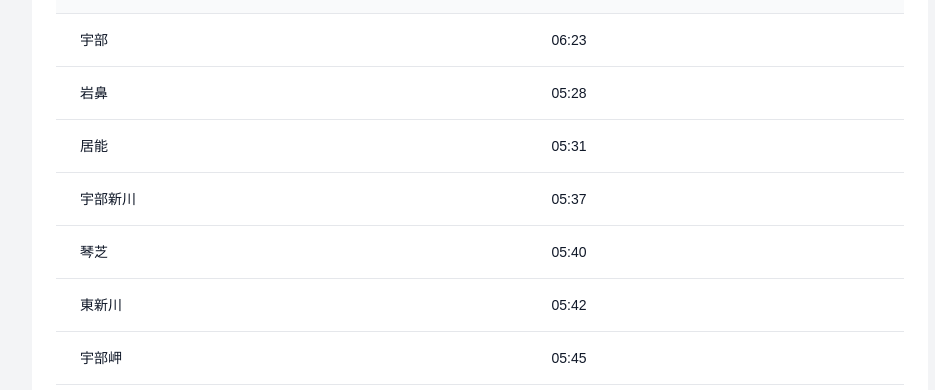
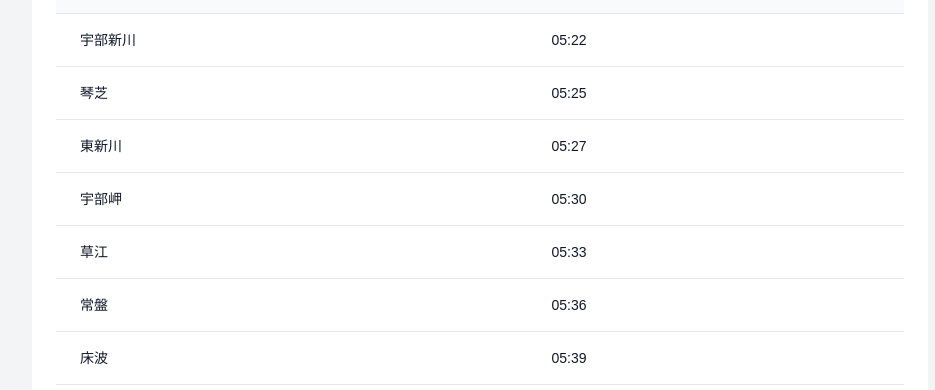
Before and after one commit to kaiteen1003/TrainTimetable, a Next.js app in the folder ube-train-timetable/: page / in a window 1280 px wide. Shown: the part 562-952 px from the top of the page, without its empty margins (160-1095 px from the left). Built offline with nearby package versions, Linux system fonts and the light colour scheme.

Commit message:
宇部線 山口方面 完成

```diff
--- a/ube-train-timetable/src/data/trainData.ts
+++ b/ube-train-timetable/src/data/trainData.ts
@@ -10,7 +10,7 @@ export interface TrainSchedule {
 }
 
 export const trainSchedules: TrainSchedule[] = [
-  //新山口方面（宇部発）
+  //新山口方面（宇部発）、新山口駅からは出発しようがないので削除
   //この書き方に従って埋めていきたいです。
   //個人的には駅を選んで、その駅にいつ次の電車が来るかを表示したいです。
   //宇部線の宇部駅に限っては片方のみでオケマル
@@ -18,24 +18,63 @@ export const trainSchedules: TrainSchedule[] = [
     line: "宇部線",
     direction: "新山口方面",
     times: [
+      { station: "宇部新川", time: "05:22" },
+      { station: "琴芝", time: "05:25" },
+      { station: "東新川", time: "05:27" },
+      { station: "宇部岬", time: "05:30" },
+      { station: "草江", time: "05:33" },
+      { station: "常盤", time: "05:36" },
+      { station: "床波", time: "05:39" },
+      { station: "丸尾", time: "05:45" },
+      { station: "岐波", time: "05:49" },
+      { station: "阿知須", time: "05:54" },
+      { station: "岩倉", time: "05:57" },
+      { station: "周防佐山", time: "05:59" },
+      { station: "深溝", time: "06:05" },
+      { station: "上嘉川", time: "06:09" },
+    ],
+  },
+  {
+    line: "宇部線",
+    direction: "新山口方面",
+    times: [
+      { station: "宇部新川", time: "06:07" },
+      { station: "琴芝", time: "06:09" },
+      { station: "東新川", time: "06:11" },
+      { station: "宇部岬", time: "06:15" },
+      { station: "草江", time: "06:17" },
+      { station: "常盤", time: "06:20" },
+      { station: "床波", time: "06:30" },
+      { station: "丸尾", time: "06:37" },
+      { station: "岐波", time: "06:41" },
+      { station: "阿知須", time: "06:52" },
+      { station: "岩倉", time: "06:55" },
+      { station: "周防佐山", time: "06:57" },
+      { station: "深溝", time: "07:04" },
+      { station: "上嘉川", time: "07:08" },
+    ],
+  },
+  {
+    line: "宇部線",
+    direction: "新山口方面",
+    times: [
       { station: "宇部", time: "06:23" },
-      { station: "岩鼻", time: "05:28" },
-      { station: "居能", time: "05:31" },
-      { station: "宇部新川", time: "05:37" },
-      { station: "琴芝", time: "05:40" },
-      { station: "東新川", time: "05:42" },
-      { station: "宇部岬", time: "05:45" },
-      { station: "草江", time: "05:48" },
-      { station: "常盤", time: "05:51" },
-      { station: "床波", time: "05:57" },
-      { station: "丸尾", time: "06:01" },
-      { station: "岐波", time: "06:05" },
-      { station: "阿知須", time: "06:09" },
-      { station: "岩倉", time: "06:12" },
-      { station: "周防佐山", time: "06:15" },
-      { station: "深溝", time: "06:18" },
-      { station: "上嘉川", time: "06:23" },
-      { station: "新山口", time: "06:27" },
+      { station: "岩鼻", time: "06:29" },
+      { station: "居能", time: "06:32" },
+      { station: "宇部新川", time: "06:47" },
+      { station: "琴芝", time: "06:49" },
+      { station: "東新川", time: "06:51" },
+      { station: "宇部岬", time: "06:55" },
+      { station: "草江", time: "06:57" },
+      { station: "常盤", time: "07:00" },
+      { station: "床波", time: "07:11" },
+      { station: "丸尾", time: "07:01" },
+      { station: "岐波", time: "07:15" },
+      { station: "阿知須", time: "07:20" },
+      { station: "岩倉", time: "07:23" },
+      { station: "周防佐山", time: "07:25" },
+      { station: "深溝", time: "07:33" },
+      { station: "上嘉川", time: "07:38" },
     ],
   },
   {
@@ -43,23 +82,18 @@ export const trainSchedules: TrainSchedule[] = [
     direction: "新山口方面",
     times: [
       { station: "宇部", time: "06:44" },
-      { station: "岩鼻", time: "06:28" },
-      { station: "居能", time: "06:31" },
-      { station: "宇部新川", time: "06:37" },
-      { station: "琴芝", time: "06:40" },
-      { station: "東新川", time: "06:42" },
-      { station: "宇部岬", time: "06:45" },
-      { station: "草江", time: "06:48" },
-      { station: "常盤", time: "06:51" },
-      { station: "床波", time: "06:57" },
-      { station: "丸尾", time: "07:01" },
-      { station: "岐波", time: "07:05" },
-      { station: "阿知須", time: "07:09" },
-      { station: "岩倉", time: "07:12" },
-      { station: "周防佐山", time: "07:15" },
-      { station: "深溝", time: "07:18" },
-      { station: "上嘉川", time: "07:23" },
-      { station: "新山口", time: "07:27" },
+      { station: "岩鼻", time: "06:49" },
+      { station: "居能", time: "06:52" },
+    ],
+  },
+  {
+    line: "宇部線",
+    direction: "新山口方面",
+    times: [
+      { station: "居能", time: "07:11" },
+      { station: "宇部新川", time: "07:17" },
+      { station: "琴芝", time: "07:20" },
+      { station: "東新川", time: "07:22" },
     ],
   },
   {
@@ -67,363 +101,419 @@ export const trainSchedules: TrainSchedule[] = [
     direction: "新山口方面",
     times: [
       { station: "宇部", time: "07:31" },
-      { station: "岩鼻", time: "07:28" },
-      { station: "居能", time: "07:31" },
-      { station: "宇部新川", time: "07:37" },
-      { station: "琴芝", time: "07:40" },
-      { station: "東新川", time: "07:42" },
-      { station: "宇部岬", time: "07:45" },
-      { station: "草江", time: "07:48" },
-      { station: "常盤", time: "07:51" },
-      { station: "床波", time: "07:57" },
-      { station: "丸尾", time: "08:01" },
-      { station: "岐波", time: "08:05" },
-      { station: "阿知須", time: "08:09" },
-      { station: "岩倉", time: "08:12" },
-      { station: "周防佐山", time: "08:15" },
-      { station: "深溝", time: "08:18" },
-      { station: "上嘉川", time: "08:23" },
-      { station: "新山口", time: "08:27" },
+      { station: "岩鼻", time: "07:36" },
+      { station: "居能", time: "07:40" },
+      { station: "宇部新川", time: "07:45" },
+      { station: "琴芝", time: "07:48" },
+      { station: "東新川", time: "07:50" },
+      { station: "宇部岬", time: "07:53" },
+      { station: "草江", time: "07:56" },
+      { station: "常盤", time: "07:59" },
+      { station: "床波", time: "08:03" },
+      { station: "丸尾", time: "08:09" },
+      { station: "岐波", time: "08:13" },
+      { station: "阿知須", time: "08:18" },
+      { station: "岩倉", time: "08:20" },
+      { station: "周防佐山", time: "08:23" },
+      { station: "深溝", time: "08:38" },
+      { station: "上嘉川", time: "08:43" },
     ],
-  },
-  {
-    // 以下宇部駅のみ追加
-    line: "宇部線",
-    direction: "新山口方面",
-    times: [{ station: "宇部", time: "07:46" }],
   },
   {
     line: "宇部線",
     direction: "新山口方面",
-    times: [{ station: "宇部", time: "08:06" }],
+    times: [
+      { station: "宇部", time: "07:46" },
+      { station: "岩鼻", time: "07:52" },
+      { station: "居能", time: "07:54" },
+    ],
   },
   {
     line: "宇部線",
     direction: "新山口方面",
-    times: [{ station: "宇部", time: "08:31" }],
+    times: [
+      { station: "宇部", time: "08:06" },
+      { station: "岩鼻", time: "08:13" },
+      { station: "伊能", time: "08:16" },
+      { station: "宇部新川", time: "08:22" },
+      { station: "琴芝", time: "08:24" },
+      { station: "東新川", time: "08:26" },
+    ],
   },
   {
     line: "宇部線",
     direction: "新山口方面",
-    times: [{ station: "宇部", time: "09:00" }],
+    times: [
+      { station: "宇部", time: "08:31" },
+      { station: "岩鼻", time: "08:37" },
+      { station: "居能", time: "08:40" },
+      { station: "宇部新川", time: "08:46" },
+      { station: "琴芝", time: "08:49" },
+      { station: "東新川", time: "08:51" },
+      { station: "宇部岬", time: "08:54" },
+      { station: "草江", time: "08:57" },
+      { station: "常盤", time: "09:00" },
+      { station: "床波", time: "09:06" },
+      { station: "丸尾", time: "09:12" },
+      { station: "岐波", time: "09:16" },
+      { station: "阿知須", time: "09:21" },
+      { station: "岩倉", time: "09:24" },
+      { station: "周防佐山", time: "09:26" },
+      { station: "深溝", time: "09:34" },
+      { station: "上嘉川", time: "09:38" },
+    ],
   },
   {
     line: "宇部線",
     direction: "新山口方面",
-    times: [{ station: "宇部", time: "09:51" }],
+    times: [
+      { station: "宇部", time: "09:00" },
+      { station: "岩鼻", time: "09:05" },
+      { station: "居能", time: "09:08" },
+    ],
   },
   {
     line: "宇部線",
     direction: "新山口方面",
-    times: [{ station: "宇部", time: "11:19" }],
+    times: [
+      { station: "宇部", time: "09:51" },
+      { station: "岩鼻", time: "09:55" },
+      { station: "居能", time: "09:58" },
+      { station: "宇部新川", time: "10:03" },
+      { station: "琴芝", time: "10:06" },
+      { station: "東新川", time: "10:10" },
+      { station: "宇部岬", time: "10:13" },
+      { station: "草江", time: "10:15" },
+      { station: "常盤", time: "10:18" },
+      { station: "床波", time: "10:21" },
+      { station: "丸尾", time: "10:28" },
+      { station: "岐波", time: "10:32" },
+      { station: "阿知須", time: "10:38" },
+      { station: "岩倉", time: "10:41" },
+      { station: "周防佐山", time: "10:43" },
+      { station: "深溝", time: "10:46" },
+      { station: "上嘉川", time: "10:51" },
+    ],
   },
   {
     line: "宇部線",
     direction: "新山口方面",
-    times: [{ station: "宇部", time: "12:52" }],
+    times: [
+      { station: "宇部", time: "11:19" },
+      { station: "岩鼻", time: "11:25" },
+      { station: "居能", time: "11:28" },
+      { station: "宇部新川", time: "11:33" },
+      { station: "琴芝", time: "11:36" },
+      { station: "東新川", time: "11:38" },
+      { station: "宇部岬", time: "11:41" },
+      { station: "草江", time: "11:43" },
+      { station: "常盤", time: "11:46" },
+      { station: "床波", time: "11:50" },
+      { station: "丸尾", time: "11:56" },
+      { station: "岐波", time: "12:00" },
+      { station: "阿知須", time: "12:05" },
+      { station: "岩倉", time: "12:08" },
+      { station: "周防佐山", time: "12:10" },
+      { station: "深溝", time: "12:13" },
+      { station: "上嘉川", time: "12:18" },
+    ],
   },
   {
     line: "宇部線",
     direction: "新山口方面",
-    times: [{ station: "宇部", time: "14:13" }],
+    times: [
+      { station: "宇部", time: "12:52" },
+      { station: "岩鼻", time: "12:57" },
+      { station: "居能", time: "13:01" },
+      { station: "宇部新川", time: "13:06" },
+      { station: "琴芝駅", time: "13:09" },
+      { station: "東新川", time: "13:11" },
+      { station: "宇部岬", time: "13:14" },
+      { station: "草江", time: "13:17" },
+      { station: "常盤", time: "13:20" },
+      { station: "床波", time: "13:23" },
+      { station: "丸尾", time: "13:29" },
+      { station: "岐波", time: "13:34" },
+      { station: "阿知須", time: "13:38" },
+      { station: "岩倉", time: "13:41" },
+      { station: "周防佐山", time: "13:44" },
+      { station: "深溝", time: "13:47" },
+      { station: "上嘉川", time: "13:51" },
+    ],
   },
   {
     line: "宇部線",
     direction: "新山口方面",
-    times: [{ station: "宇部", time: "14:59" }],
+    times: [
+      { station: "宇部", time: "14:13" },
+      { station: "岩鼻", time: "14:19" },
+      { station: "居能", time: "14:22" },
+      { station: "宇部新川", time: "14:28" },
+      { station: "琴芝", time: "14:31" },
+      { station: "東新川", time: "14:33" },
+      { station: "宇部岬", time: "14:36" },
+      { station: "草江", time: "14:39" },
+      { station: "常盤", time: "14:42" },
+      { station: "床波", time: "14:45" },
+      { station: "丸尾", time: "14:51" },
+      { station: "岐波", time: "14:56" },
+      { station: "阿知須", time: "15:00" },
+      { station: "岩倉", time: "15:03" },
+      { station: "周防佐山", time: "15:06" },
+      { station: "深溝", time: "15:08" },
+      { station: "上嘉川", time: "15:13" },
+    ],
   },
   {
     line: "宇部線",
     direction: "新山口方面",
-    times: [{ station: "宇部", time: "15:54" }],
+    times: [
+      { station: "宇部", time: "14:59" },
+      { station: "岩鼻", time: "15:05" },
+      { station: "居能", time: "15:07" },
+      { station: "宇部新川", time: "15:13" },
+      { station: "琴芝", time: "15:15" },
+      { station: "東新川", time: "15:17" },
+      { station: "宇部岬", time: "15:24" },
+      { station: "草江", time: "15:26" },
+      { station: "常盤", time: "15:29" },
+      { station: "床波", time: "15:33" },
+      { station: "丸尾", time: "15:39" },
+      { station: "岐波", time: "15:43" },
+      { station: "阿知須", time: "15:48" },
+      { station: "岩倉", time: "15:51" },
+      { station: "周防佐山", time: "15:53" },
+      { station: "深溝", time: "15:56" },
+      { station: "上嘉川", time: "16:00" },
+    ],
   },
   {
     line: "宇部線",
     direction: "新山口方面",
-    times: [{ station: "宇部", time: "16:45" }],
+    times: [
+      { station: "宇部", time: "15:54" },
+      { station: "岩鼻", time: "16:00" },
+      { station: "居能", time: "16:02" },
+      { station: "宇部新川", time: "16:06" },
+      { station: "琴芝", time: "16:10" },
+      { station: "東新川", time: "16:14" },
+      { station: "宇部岬", time: "16:17" },
+      { station: "草江", time: "16:20" },
+      { station: "常盤", time: "16:23" },
+      { station: "床波", time: "16:26" },
+      { station: "丸尾", time: "16:32" },
+      { station: "岐波", time: "16:36" },
+      { station: "阿知須", time: "16:42" },
+      { station: "岩倉", time: "16:45" },
+      { station: "周防佐山", time: "16:47" },
+      { station: "深溝", time: "16:50" },
+      { station: "上嘉川", time: "16:54" },
+    ],
   },
   {
     line: "宇部線",
     direction: "新山口方面",
-    times: [{ station: "宇部", time: "17:14" }],
+    times: [
+      { station: "宇部", time: "16:45" },
+      { station: "岩鼻", time: "16:50" },
+      { station: "居能", time: "16:53" },
+      { station: "宇部新川", time: "16:59" },
+      { station: "琴芝", time: "17:02" },
+      { station: "東新川", time: "17:04" },
+      { station: "宇部岬", time: "17:08" },
+      { station: "草江", time: "17:10" },
+      { station: "常盤", time: "17:13" },
+      { station: "床波", time: "17:16" },
+      { station: "丸尾", time: "17:23" },
+      { station: "岐波", time: "17:27" },
+      { station: "阿知須", time: "17:32" },
+      { station: "岩倉", time: "17:35" },
+      { station: "周防佐山", time: "17:38" },
+      { station: "深溝", time: "17:41" },
+      { station: "上嘉川", time: "17:45" },
+    ],
   },
   {
     line: "宇部線",
     direction: "新山口方面",
-    times: [{ station: "宇部", time: "17:39" }],
+    times: [
+      { station: "宇部", time: "17:14" },
+      { station: "岩鼻", time: "17:20" },
+      { station: "居能", time: "17:23" },
+      { station: "宇部新川", time: "17:28" },
+      { station: "琴芝", time: "17:31" },
+      { station: "東新川", time: "17:33" },
+      { station: "宇部岬", time: "17:36" },
+      { station: "草江", time: "17:39" },
+      { station: "常盤", time: "17:42" },
+      { station: "床波", time: "17:47" },
+      { station: "丸尾", time: "17:53" },
+      { station: "岐波", time: "17:58" },
+      { station: "阿知須", time: "18:02" },
+      { station: "岩倉", time: "18:05" },
+      { station: "周防佐山", time: "18:08" },
+      { station: "深溝", time: "18:11" },
+      { station: "上嘉川", time: "18:15" },
+    ],
   },
   {
     line: "宇部線",
     direction: "新山口方面",
-    times: [{ station: "宇部", time: "18:22" }],
+    times: [
+      { station: "宇部", time: "17:39" },
+      { station: "岩鼻", time: "17:45" },
+      { station: "居能", time: "17:47" },
+      { station: "宇部新川", time: "17:53" },
+      { station: "琴芝", time: "17:55" },
+      { station: "東新川", time: "17:57" },
+      { station: "宇部岬", time: "18:01" },
+      { station: "草江", time: "18:04" },
+      { station: "常盤", time: "18:07" },
+      { station: "床波", time: "18:10" },
+      { station: "丸尾", time: "18:16" },
+      { station: "岐波", time: "18:20" },
+      { station: "阿知須", time: "18:25" },
+      { station: "岩倉", time: "18:28" },
+      { station: "周防佐山", time: "18:30" },
+      { station: "深溝", time: "18:36" },
+      { station: "上嘉川", time: "18:41" },
+    ],
   },
   {
     line: "宇部線",
     direction: "新山口方面",
-    times: [{ station: "宇部", time: "19:21" }],
+    times: [
+      { station: "宇部", time: "18:22" },
+      { station: "岩鼻", time: "18:28" },
+      { station: "居能", time: "18:31" },
+      { station: "宇部新川", time: "18:40" },
+      { station: "琴芝", time: "18:43" },
+      { station: "東新川", time: "18:45" },
+      { station: "宇部岬", time: "18:49" },
+      { station: "草江", time: "18:52" },
+      { station: "常盤", time: "18:55" },
+      { station: "床波", time: "19:02" },
+      { station: "丸尾", time: "19:08" },
+      { station: "岐波", time: "19:12" },
+      { station: "阿知須", time: "19:25" },
+      { station: "岩倉", time: "19:28" },
+      { station: "周防佐山", time: "19:31" },
+      { station: "深溝", time: "19:34" },
+      { station: "上嘉川", time: "19:39" },
+    ],
   },
   {
     line: "宇部線",
     direction: "新山口方面",
-    times: [{ station: "宇部", time: "19:59" }],
+    times: [
+      { station: "宇部", time: "19:21" },
+      { station: "岩鼻", time: "19:26" },
+      { station: "居能", time: "19:29" },
+    ],
   },
   {
     line: "宇部線",
     direction: "新山口方面",
-    times: [{ station: "宇部", time: "20:28" }],
+    times: [
+      { station: "居能", time: "19:36" },
+      { station: "宇部新川", time: "19:42" },
+      { station: "琴芝", time: "19:45" },
+      { station: "東新川", time: "19:47" },
+      { station: "宇部岬", time: "19:53" },
+      { station: "草江", time: "19:56" },
+      { station: "常盤", time: "19:59" },
+      { station: "床波", time: "20:02" },
+      { station: "丸尾", time: "20:08" },
+      { station: "岐波", time: "20:12" },
+      { station: "阿知須", time: "20:18" },
+      { station: "岩倉", time: "20:20" },
+      { station: "周防佐山", time: "20:23" },
+      { station: "深溝", time: "20:26" },
+      { station: "上嘉川", time: "20:30" },
+    ],
   },
   {
     line: "宇部線",
     direction: "新山口方面",
-    times: [{ station: "宇部", time: "21:14" }],
+    times: [
+      { station: "宇部", time: "19:59" },
+      { station: "岩鼻", time: "20:04" },
+      { station: "居能", time: "20:08" },
+    ],
   },
   {
     line: "宇部線",
     direction: "新山口方面",
-    times: [{ station: "宇部", time: "22:23" }],
-  },
-  // 宇部方面（新山口発など）
-  {
-    line: "宇部線",
-    direction: "宇部方面",
     times: [
-      { station: "新山口", time: "05:55" },
-      { station: "上嘉川", time: "05:59" },
-      { station: "深溝", time: "06:04" },
-      { station: "周防佐山", time: "06:07" },
-      { station: "岩倉", time: "06:10" },
-      { station: "阿知須", time: "06:13" },
-      { station: "岐波", time: "06:17" },
-      { station: "丸尾", time: "06:21" },
-      { station: "床波", time: "06:27" },
-      { station: "常盤", time: "06:31" },
-      { station: "草江", time: "06:34" },
-      { station: "宇部岬", time: "06:37" },
-      { station: "東新川", time: "06:40" },
-      { station: "琴芝", time: "06:42" },
-      { station: "宇部新川", time: "06:45" },
-      { station: "居能", time: "06:51" },
-      { station: "岩鼻", time: "06:54" },
-      { station: "宇部", time: "07:00" },
+      { station: "居能", time: "20:31" },
+      { station: "宇部新川", time: "20:35" },
     ],
   },
   {
     line: "宇部線",
-    direction: "宇部方面",
+    direction: "新山口方面",
     times: [
-      { station: "新山口", time: "06:55" },
-      { station: "上嘉川", time: "06:59" },
-      { station: "深溝", time: "07:04" },
-      { station: "周防佐山", time: "07:07" },
-      { station: "岩倉", time: "07:10" },
-      { station: "阿知須", time: "07:13" },
-      { station: "岐波", time: "07:17" },
-      { station: "丸尾", time: "07:21" },
-      { station: "床波", time: "07:27" },
-      { station: "常盤", time: "07:31" },
-      { station: "草江", time: "07:34" },
-      { station: "宇部岬", time: "07:37" },
-      { station: "東新川", time: "07:40" },
-      { station: "琴芝", time: "07:42" },
-      { station: "宇部新川", time: "07:45" },
-      { station: "居能", time: "07:51" },
-      { station: "岩鼻", time: "07:54" },
-      { station: "宇部", time: "08:00" },
+      { station: "宇部", time: "20:28" },
+      { station: "岩鼻", time: "20:33" },
+      { station: "居能", time: "20:36" },
+      { station: "宇部新川", time: "20:42" },
+      { station: "琴芝", time: "20:45" },
+      { station: "東新川", time: "20:47" },
+      { station: "宇部岬", time: "20:51" },
+      { station: "草江", time: "20:53" },
+      { station: "常盤", time: "20:56" },
+      { station: "床波", time: "20:59" },
+      { station: "丸尾", time: "21:05" },
+      { station: "岐波", time: "21:10" },
+      { station: "阿知須", time: "21:14" },
+      { station: "岩倉", time: "21:17" },
+      { station: "周防佐山", time: "21:20" },
+      { station: "深溝", time: "21:23" },
+      { station: "上嘉川", time: "21:27" },
     ],
   },
   {
     line: "宇部線",
-    direction: "宇部方面",
+    direction: "新山口方面",
     times: [
-      { station: "新山口", time: "07:55" },
-      { station: "上嘉川", time: "07:59" },
-      { station: "深溝", time: "08:04" },
-      { station: "周防佐山", time: "08:07" },
-      { station: "岩倉", time: "08:10" },
-      { station: "阿知須", time: "08:13" },
-      { station: "岐波", time: "08:17" },
-      { station: "丸尾", time: "08:21" },
-      { station: "床波", time: "08:27" },
-      { station: "常盤", time: "08:31" },
-      { station: "草江", time: "08:34" },
-      { station: "宇部岬", time: "08:37" },
-      { station: "東新川", time: "08:40" },
-      { station: "琴芝", time: "08:42" },
-      { station: "宇部新川", time: "08:45" },
-      { station: "居能", time: "08:51" },
-      { station: "岩鼻", time: "08:54" },
-      { station: "宇部", time: "09:00" },
+      { station: "宇部", time: "21:14" },
+      { station: "岩鼻", time: "21:19" },
+      { station: "居能", time: "21:22" },
+      { station: "宇部新川", time: "21:28" },
+      { station: "琴芝", time: "21:31" },
+      { station: "東新川", time: "21:33" },
+      { station: "宇部岬", time: "21:38" },
+      { station: "草江", time: "21:41" },
+      { station: "常盤", time: "21:44" },
+      { station: "床波", time: "21:47" },
+      { station: "丸尾", time: "21:53" },
+      { station: "岐波", time: "21:57" },
+      { station: "阿知須", time: "22:02" },
+      { station: "岩倉", time: "22:05" },
+      { station: "周防佐山", time: "22:07" },
+      { station: "深溝", time: "22:12" },
+      { station: "上嘉川", time: "22:17" },
     ],
   },
   {
     line: "宇部線",
+    direction: "新山口方面",
+    times: [
+      { station: "宇部", time: "22:23" },
+      { station: "岩鼻", time: "22:28" },
+      { station: "居能", time: "22:31" },
+    ],
+  },
+  // 宇部方面（新山口発）、宇部駅からは出発しようがないので削除
+  {
+    line: "宇部線",
     direction: "宇部方面",
-    times: [
-      { station: "新山口", time: "05:45" },
-      { station: "厚狭", time: "06:15" },
-      { station: "小野田", time: "06:25" },
-      { station: "宇部", time: "06:38" },
-    ],
+    times: [{ station: "新山口", time: "05:55" }],
   },
   {
     line: "宇部線",
     direction: "宇部方面",
-    times: [
-      { station: "新山口", time: "06:45" },
-      { station: "厚狭", time: "07:15" },
-      { station: "小野田", time: "07:25" },
-      { station: "宇部", time: "07:38" },
-    ],
-  },
-  {
-    line: "宇部線",
-    direction: "宇部方面",
-    times: [
-      { station: "新山口", time: "07:45" },
-      { station: "厚狭", time: "08:15" },
-      { station: "小野田", time: "08:25" },
-      { station: "宇部", time: "08:38" },
-    ],
-  },
-  {
-    line: "宇部線",
-    direction: "宇部方面",
-    times: [
-      { station: "新山口", time: "08:45" },
-      { station: "厚狭", time: "09:15" },
-      { station: "小野田", time: "09:25" },
-      { station: "宇部", time: "09:38" },
-    ],
-  },
-  {
-    line: "宇部線",
-    direction: "宇部方面",
-    times: [
-      { station: "新山口", time: "09:45" },
-      { station: "厚狭", time: "10:15" },
-      { station: "小野田", time: "10:25" },
-      { station: "宇部", time: "10:38" },
-    ],
-  },
-  {
-    line: "宇部線",
-    direction: "宇部方面",
-    times: [
-      { station: "新山口", time: "10:45" },
-      { station: "厚狭", time: "11:15" },
-      { station: "小野田", time: "11:25" },
-      { station: "宇部", time: "11:38" },
-    ],
-  },
-  {
-    line: "宇部線",
-    direction: "宇部方面",
-    times: [
-      { station: "新山口", time: "11:45" },
-      { station: "厚狭", time: "12:15" },
-      { station: "小野田", time: "12:25" },
-      { station: "宇部", time: "12:38" },
-    ],
-  },
-  {
-    line: "宇部線",
-    direction: "宇部方面",
-    times: [
-      { station: "新山口", time: "12:45" },
-      { station: "厚狭", time: "13:15" },
-      { station: "小野田", time: "13:25" },
-      { station: "宇部", time: "13:38" },
-    ],
-  },
-  {
-    line: "宇部線",
-    direction: "宇部方面",
-    times: [
-      { station: "新山口", time: "13:45" },
-      { station: "厚狭", time: "14:15" },
-      { station: "小野田", time: "14:25" },
-      { station: "宇部", time: "14:38" },
-    ],
-  },
-  {
-    line: "宇部線",
-    direction: "宇部方面",
-    times: [
-      { station: "新山口", time: "14:45" },
-      { station: "厚狭", time: "15:15" },
-      { station: "小野田", time: "15:25" },
-      { station: "宇部", time: "15:38" },
-    ],
-  },
-  {
-    line: "宇部線",
-    direction: "宇部方面",
-    times: [
-      { station: "新山口", time: "15:45" },
-      { station: "厚狭", time: "16:15" },
-      { station: "小野田", time: "16:25" },
-      { station: "宇部", time: "16:38" },
-    ],
-  },
-  {
-    line: "宇部線",
-    direction: "宇部方面",
-    times: [
-      { station: "新山口", time: "16:45" },
-      { station: "厚狭", time: "17:15" },
-      { station: "小野田", time: "17:25" },
-      { station: "宇部", time: "17:38" },
-    ],
-  },
-  {
-    line: "宇部線",
-    direction: "宇部方面",
-    times: [
-      { station: "新山口", time: "17:45" },
-      { station: "厚狭", time: "18:15" },
-      { station: "小野田", time: "18:25" },
-      { station: "宇部", time: "18:38" },
-    ],
-  },
-  {
-    line: "宇部線",
-    direction: "宇部方面",
-    times: [
-      { station: "新山口", time: "18:45" },
-      { station: "厚狭", time: "19:15" },
-      { station: "小野田", time: "19:25" },
-      { station: "宇部", time: "19:38" },
-    ],
-  },
-  {
-    line: "宇部線",
-    direction: "宇部方面",
-    times: [
-      { station: "新山口", time: "19:45" },
-      { station: "厚狭", time: "20:15" },
-      { station: "小野田", time: "20:25" },
-      { station: "宇部", time: "20:38" },
-    ],
-  },
-  {
-    line: "宇部線",
-    direction: "宇部方面",
-    times: [
-      { station: "新山口", time: "20:45" },
-      { station: "厚狭", time: "21:15" },
-      { station: "小野田", time: "21:25" },
-      { station: "宇部", time: "21:38" },
-    ],
-  },
-  {
-    line: "宇部線",
-    direction: "宇部方面",
-    times: [
-      { station: "新山口", time: "21:45" },
-      { station: "厚狭", time: "22:15" },
-      { station: "小野田", time: "22:25" },
-      { station: "宇部", time: "22:38" },
-    ],
+    times: [{ station: "新山口", time: "06:29" }],
   },
 ];
 
```
